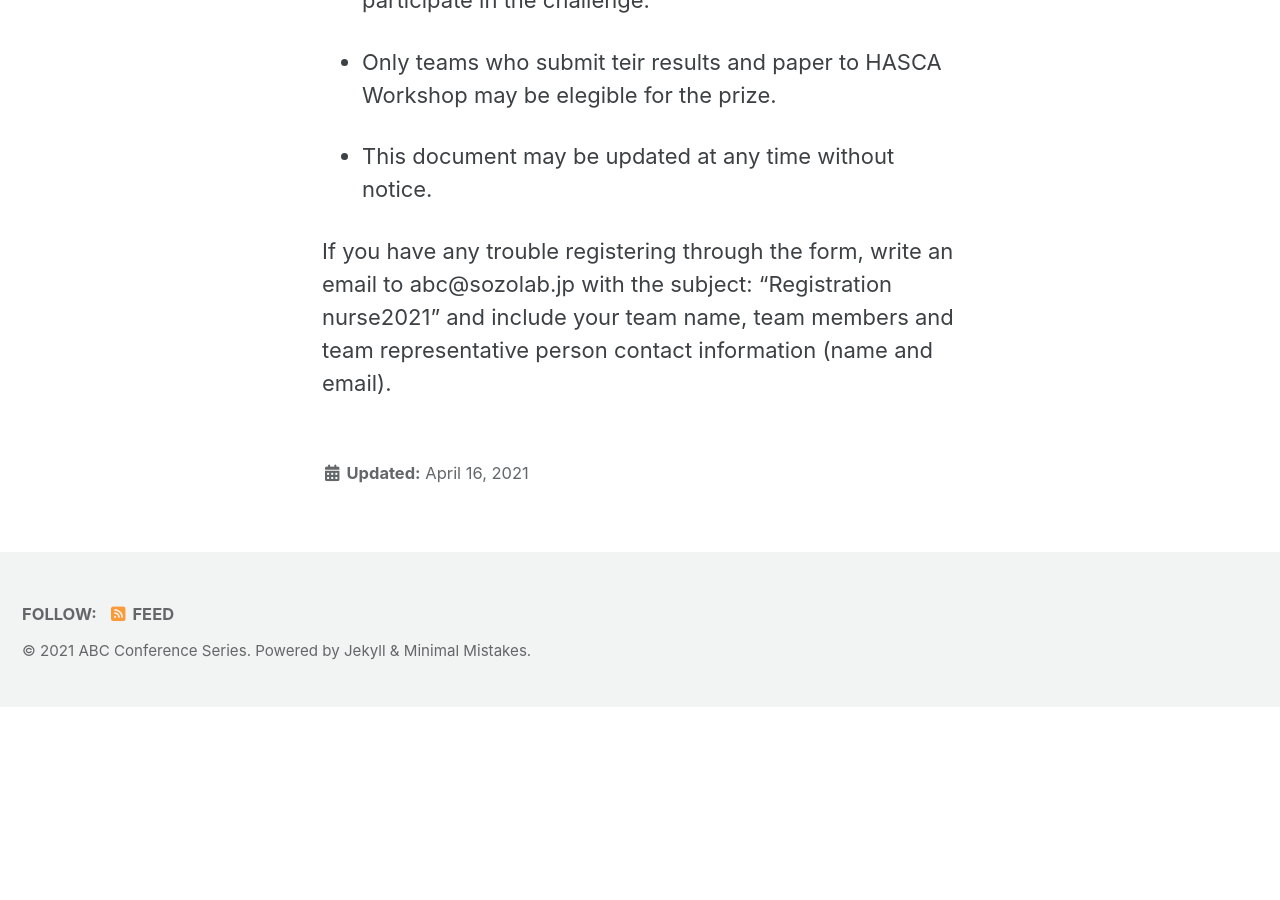
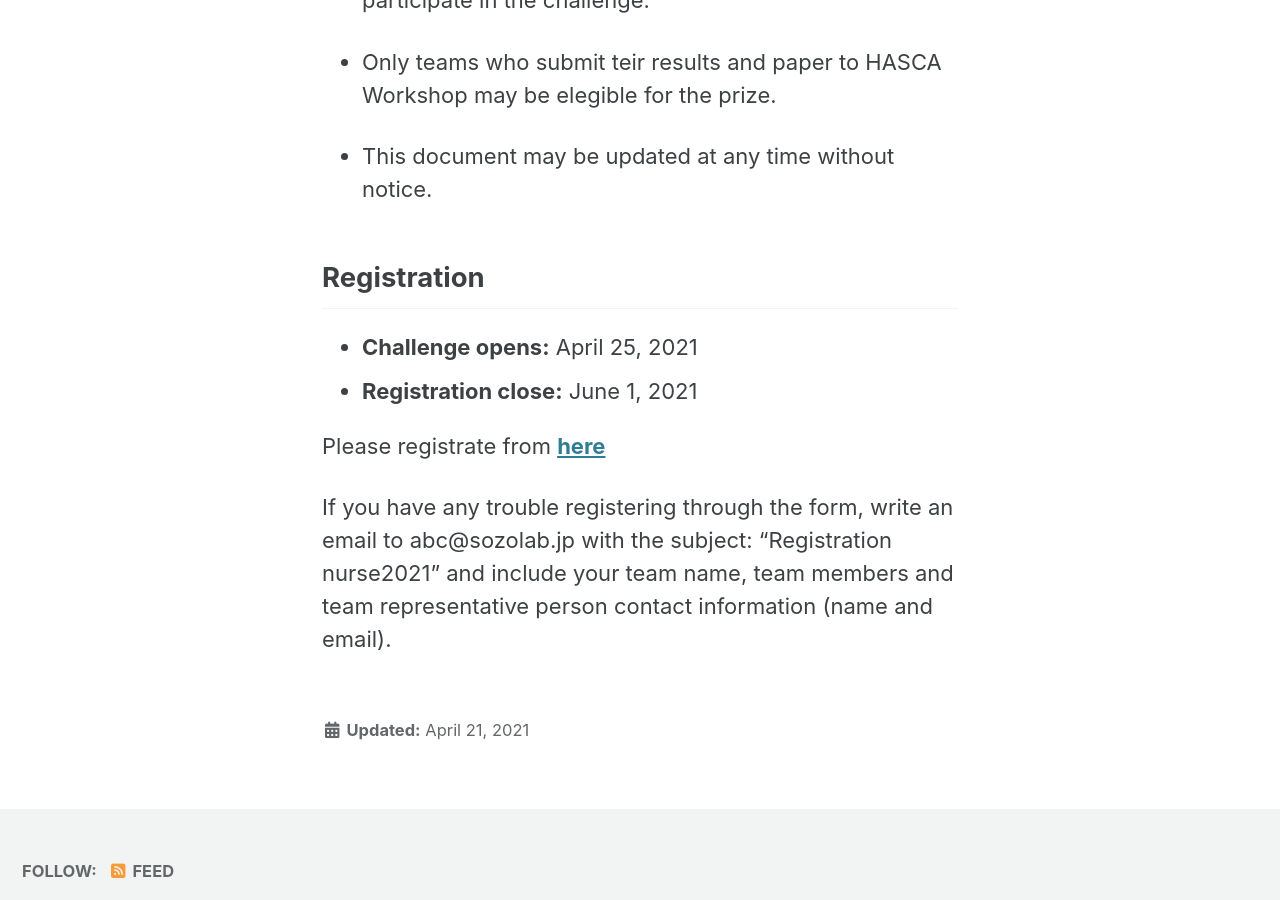
Before and after one commit to abc-research/nurse2021, a Jekyll site: the page built from _pages/rules.md, in a window 1280 px wide and 900 px high, scrolled down 612 px. Built offline with Jekyll 4.4.1, drawn with Linux system fonts in a browser that asks for light colours; cached includes are drawn as plain includes; nearby versions of some CDN libraries; before the commit the page ends 1319 px from its top, so only the background shows below that.

Commit message:
feat: add link of submition and registration

```diff
--- a/_pages/rules.md
+++ b/_pages/rules.md
@@ -20,4 +20,12 @@
 
 - This document may be updated at any time without notice.
 
+
+## Registration
+- __Challenge opens:__ April 25, 2021
+- __Registration close:__ June 1, 2021
+
+Please registrate from __[here](https://forms.gle/RJ42Z53eVhnVSeGE7)__
+
+
 If you have any trouble registering through the form, write an email to abc@sozolab.jp with the subject: "Registration nurse2021" and include your team name, team members and team representative person contact information (name and email).
```
Also changed, not shown: other parts of _pages/rules.md (+1 -1 lines), _pages/submission.md (+2 -2 lines).
